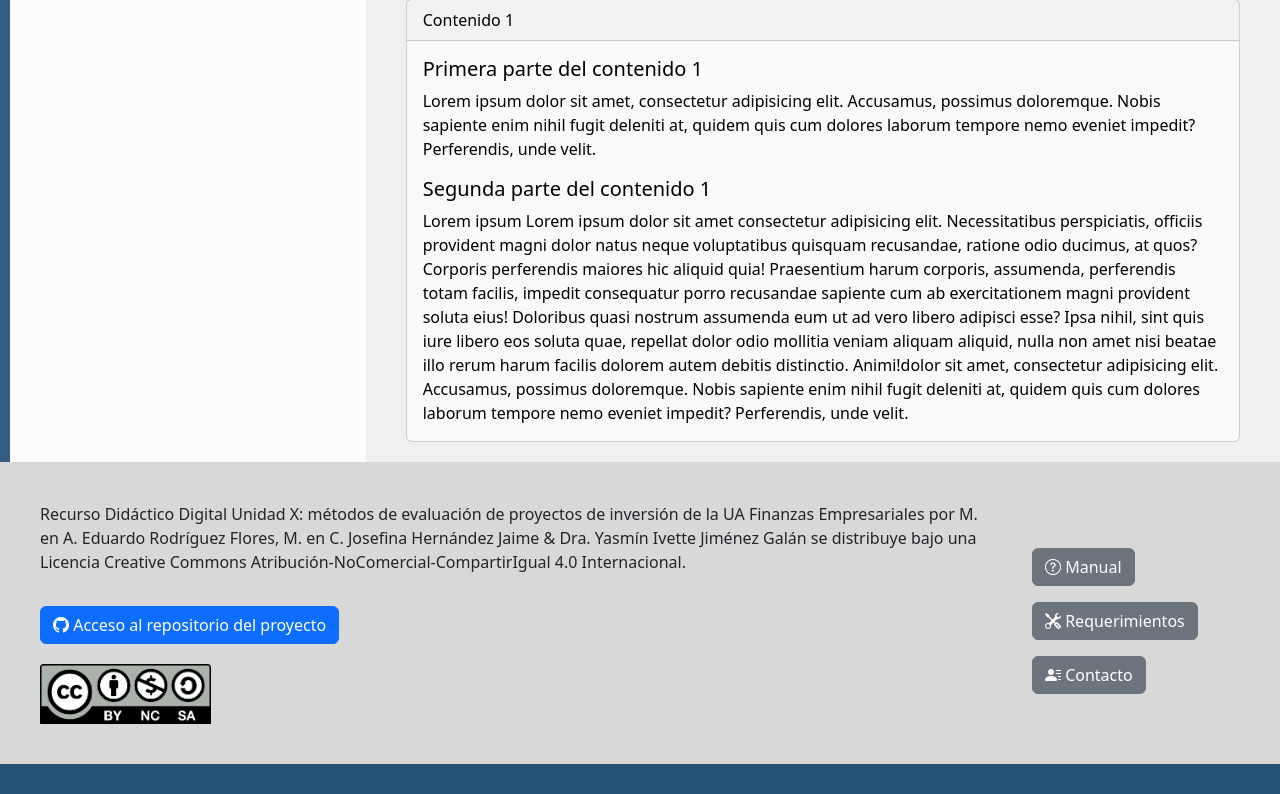
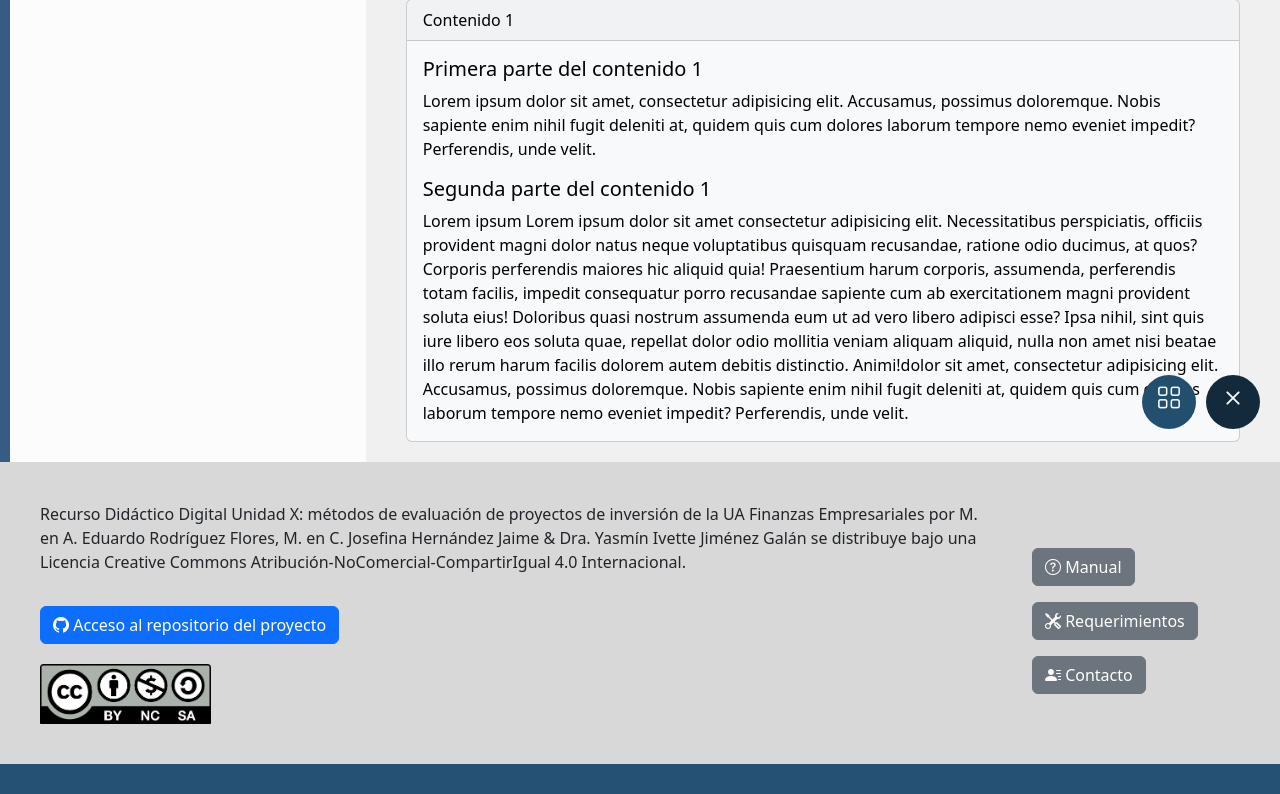
Before and after one commit to LuisEnriqueChavarriaVazquez/pagina_servicio_unidad_sola, a Flask app: page /contenidos in a window 1280 px wide. Shown: the part 919-1713 px from the top of the page. Run offline with Flask 2, Linux system fonts and the light colour scheme; some libraries are stand-ins or nearby versions.

Commit message:
Vista para los contenidos y menus

```diff
--- a/static/css/ownStyles.css
+++ b/static/css/ownStyles.css
@@ -11,6 +11,10 @@ html {
 
 body{
     background-color: rgb(240, 240, 240);
+}
+
+.hideElement{
+    display: none;
 }
 
 /*Margin personal*/
@@ -107,12 +111,21 @@ body{
     display: grid;
     grid-template-columns: 1fr 2.5fr;
     grid-template-rows: auto;
+    width: 100%;
+}
+
+.containerMenuAndContentClose{
+    display: grid;
+    grid-template-columns: 1fr;
+    grid-template-rows: auto;
+    width: 100%;
 }
 
 .containerMenuAndContent-primeraSeccion{
     border-left: #375c83 10px solid;
     height: calc(100vh - 147.16px) !important;
     width: 100%;
+    transition: all .4s ease-in;
 }
 
 .containerMenuAndContent-segundaSeccion{
@@ -131,7 +144,7 @@ body{
 
 .cardsPaginaContenidoGrid{
     display: grid;
-    grid-template-columns: 1fr;
+    grid-template-columns: 1fr 1fr;
     grid-template-rows: auto;
     gap: 20px;
 }
@@ -217,3 +230,42 @@ body{
         background-position: center;
     }
 }
+
+/*Diseño del boton flotante*/
+.botonFlotante1{
+    width: 54px;
+    height: 54px;
+    display: flex;
+    justify-content: center;
+    align-items: center;
+    font-size: 30px;
+    padding-bottom: 10px;
+    border-radius: 100%;
+    border: none;
+    background-color: #122a3b;
+    color: #fcfcfc;
+
+    position: fixed;
+    bottom: 0;
+    right: 0;
+    margin: 20px;
+}
+
+.botonFlotante2{
+    width: 54px;
+    height: 54px;
+    display: flex;
+    justify-content: center;
+    align-items: center;
+    font-size: 25px;
+    padding-bottom: 10px;
+    border-radius: 100%;
+    border: none;
+    background-color: #224f6e;
+    color: #fcfcfc;
+
+    position: fixed;
+    bottom: 0;
+    right: 74px;
+    margin: 20px 10px 20px 20px;
+}
--- /dev/null
+++ b/static/js/menuLateral.js
@@ -0,0 +1,22 @@
+let containerMenuAndContent = document.getElementsByClassName('containerMenuAndContent');
+let containerMenuAndContentPrimeraSeccion = document.getElementsByClassName('containerMenuAndContent-primeraSeccion');
+let botonFlotante1 = document.getElementById('botonFlotante1');
+let botonFlotanteIcon1 = document.getElementById('botonFlotanteIcon1');
+
+let menuState = "open";
+
+botonFlotante1.addEventListener('click', () => {
+    if(menuState == "open"){
+        containerMenuAndContentPrimeraSeccion[0].classList.add('hideElement');
+        containerMenuAndContent[0].classList.add('containerMenuAndContentClose');
+        botonFlotanteIcon1.classList.remove('bi-x');
+        botonFlotanteIcon1.classList.add('bi-list');
+        menuState = "close";
+    }else{
+        containerMenuAndContentPrimeraSeccion[0].classList.remove('hideElement');
+        containerMenuAndContent[0].classList.remove('containerMenuAndContentClose');
+        botonFlotanteIcon1.classList.add('bi-x');
+        botonFlotanteIcon1.classList.remove('bi-list');
+        menuState = "open";
+    }
+});
--- /dev/null
+++ b/static/js/modoListaGrid.js
@@ -0,0 +1,26 @@
+let containerLista = document.getElementsByClassName('cardsPaginaContenidoList');
+let containerListaArr = [...containerLista];
+let botonFlotante2 = document.getElementById('botonFlotante2');
+let botonFlotanteIcon2 = document.getElementById('botonFlotanteIcon2');
+
+let viewState = "list";
+
+botonFlotante2.addEventListener('click', () => {
+    if(viewState == "list"){
+        containerListaArr.forEach(e => {
+            e.classList.remove('cardsPaginaContenidoList');
+            e.classList.add('cardsPaginaContenidoGrid');
+        });
+        botonFlotanteIcon2.classList.remove('bi-view-list');
+        botonFlotanteIcon2.classList.add('bi-grid');
+        viewState = "grid";
+    }else{
+        containerListaArr.forEach(e => {
+            e.classList.add('cardsPaginaContenidoList');
+            e.classList.remove('cardsPaginaContenidoGrid');
+        });
+        botonFlotanteIcon2.classList.add('bi-view-list');
+        botonFlotanteIcon2.classList.remove('bi-grid');
+        viewState = "list";
+    }
+});
--- a/templates/contenidos.html
+++ b/templates/contenidos.html
@@ -23,6 +23,10 @@
     <script defer src="https://cdn.jsdelivr.net/npm/bootstrap@5.3.0-alpha1/dist/js/bootstrap.bundle.min.js"
         integrity="sha384-w76AqPfDkMBDXo30jS1Sgez6pr3x5MlQ1ZAGC+nuZB+EYdgRZgiwxhTBTkF7CXvN"
         crossorigin="anonymous"></script>
+
+    <!--JS-->
+    <script defer src="../static/js/menuLateral.js"></script>
+    <script defer src="../static/js/modoListaGrid.js"></script>
 </head>
 
 <body>
@@ -483,7 +487,7 @@
                         elit. Et repellendus rerum nemo neque voluptatem laboriosam alias itaque ducimus fugiat, a vitae
                         corporis quas molestias dolor repudiandae aut animi qui illo!</p>
 
-                    <section class="downloadActivitiesCard">
+                    <section class="cardsPaginaContenidoList">
                         <div class="card">
                             <div class="card-body">
                                 <h5 class="card-title">Pregunta 1</h5>
@@ -647,7 +651,8 @@
                         <div class="card">
                             <div class="card-body">
                                 <h5 class="card-title">Pregunta 5</h5>
-                                <p>¿Itaque ducimus fugiatitaque ducimus fugiat Rerum lorem dldemsds kmsdkndsk sdmsd dsjnsdjn nemo neque voluptatem laboriosam alias
+                                <p>¿Itaque ducimus fugiatitaque ducimus fugiat Rerum lorem dldemsds kmsdkndsk sdmsd
+                                    dsjnsdjn nemo neque voluptatem laboriosam alias
                                     itaque ducimus fugiat?</p>
                                 <section class="m-3">
                                     <div class="form-check">
@@ -745,6 +750,16 @@
         </section>
     </div>
 
+    <button class="botonFlotante1" id="botonFlotante1">
+        <i class="bi bi-x" id="botonFlotanteIcon1"></i>
+        <!-- <i class="bi bi-list"></i> -->
+    </button>
+
+    <button class="botonFlotante2" id="botonFlotante2">
+        <i class="bi bi-grid" id="botonFlotanteIcon2"></i>
+        <!-- <i class="bi bi-view-list"></i> -->
+    </button>
+
     <footer class="footerDesign">
         <div class="footerContainerOne">
             <p class="textoFooter">
```
Lines whose indentation alone changed are shown as unchanged.
